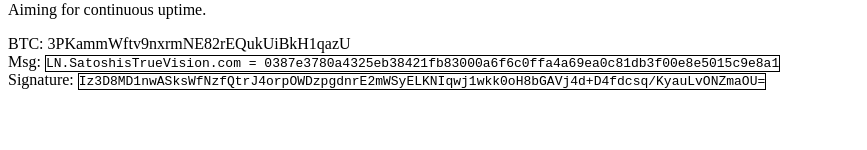
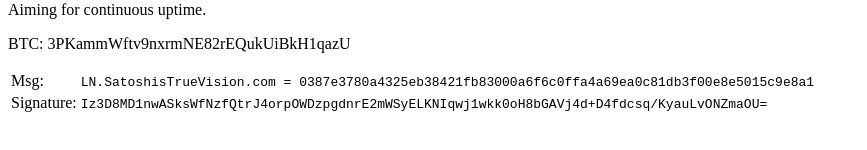
Before and after one commit to SatoshisTrueVision/ln, a plain HTML site: page index.html in a window 1280 px wide. Shown: the part 258-408 px from the top of the page, without its empty margins (0-867 px from the left). Drawn offline with Linux system fonts and the light colour scheme.

Commit message:
Update index.html

```diff
--- a/index.html
+++ b/index.html
@@ -16,10 +16,13 @@
       Aiming for continuous uptime.
     </p>
     <p>
-      <style>code { border: 1px solid #000; }</style>
       BTC: 3PKammWftv9nxrmNE82rEQukUiBkH1qazU<br/>
-      Msg: <code>LN.SatoshisTrueVision.com = 0387e3780a4325eb38421fb83000a6f6c0ffa4a69ea0c81db3f00e8e5015c9e8a1</code><br/>
-      Signature: <code>Iz3D8MD1nwASksWfNzfQtrJ4orpOWDzpgdnrE2mWSyELKNIqwj1wkk0oH8bGAVj4d+D4fdcsq/KyauLvONZmaOU=</code>
+      <table>
+        <tbody>
+          <tr><td>Msg:</td><td><code>LN.SatoshisTrueVision.com = 0387e3780a4325eb38421fb83000a6f6c0ffa4a69ea0c81db3f00e8e5015c9e8a1</code></td></tr>
+          <tr><td>Signature:</td><td><code>Iz3D8MD1nwASksWfNzfQtrJ4orpOWDzpgdnrE2mWSyELKNIqwj1wkk0oH8bGAVj4d+D4fdcsq/KyauLvONZmaOU=</code></td></tr>
+        </tbody>
+      </table>
     </p>
   </body>
 </html>
```
